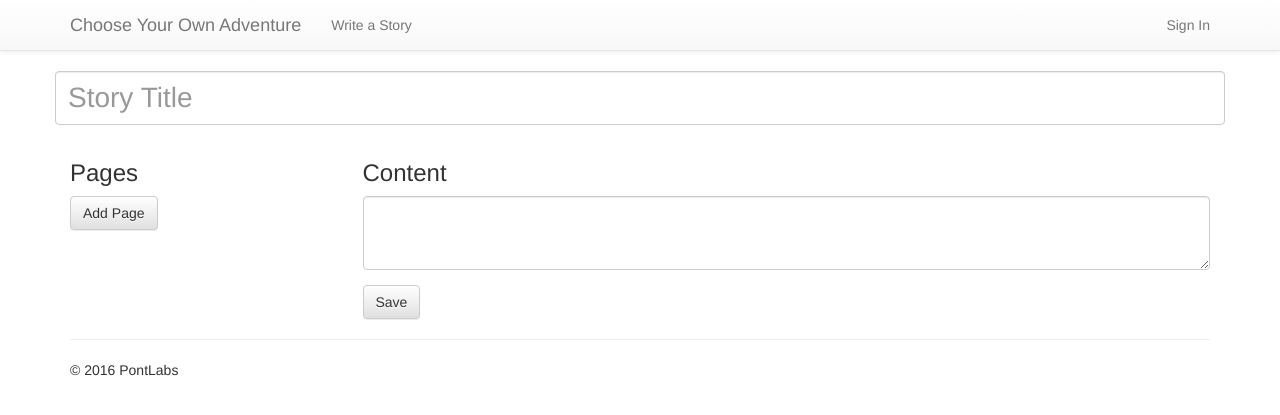
After one commit to seanpont/chooseyourownadventure, a Python web app: template templates/edit.html in a window 1280 px wide. The commit adds this page. Shown: the top 415 px of the page. Run offline with Jinja, Linux system fonts and the light colour scheme; the template is opened without the code that fills it, so the values that code supplies are empty; some libraries are stand-ins or nearby versions.

Commit message:
create a story, part 1

```diff
--- a/main.py
+++ b/main.py
@@ -1,9 +1,10 @@
 import webapp2
 import views
+import models
 
 config = {
   'webapp2_extras.sessions': {
-    'secret_key': 'Made for Cedric and Alexia'
+    'secret_key': models.SiteConfig.get().secret_key
   }
 }
 
--- a/templates/base.html
+++ b/templates/base.html
@@ -15,6 +15,7 @@
   <link rel="stylesheet" href="https://maxcdn.bootstrapcdn.com/bootstrap/3.3.6/css/bootstrap-theme.min.css"
         integrity="sha384-fLW2N01lMqjakBkx3l/M9EahuwpSfeNvV63J5ezn3uZzapT0u7EYsXMjQV+0En5r"
         crossorigin="anonymous">
+  {% block style %}{% endblock %}
 </head>
 <body role="document">
 
@@ -24,9 +25,12 @@
       <a class="navbar-brand" href="/">Choose Your Own Adventure</a>
     </div>
     <div id="navbar" class="navbar-collapse collapse">
+      <ul class="nav navbar-nav">
+        <li><a href="/create">Write a Story</a></li>
+      </ul>
       <ul class="nav navbar-nav navbar-right">
         {% if user %}
-            <li><a href="/account">Account</a></li>
+        <li><a href="/account">{{ user.nickname() }}</a></li>
         {% else %}
         <li><a href="/sign-in">Sign In</a></li>
         {% endif %}
@@ -40,7 +44,7 @@
   {% block content%}{% endblock %}
   <hr>
   <footer>
-        <p>&copy; 2015 PontLabs</p>
+    <p>&copy; 2016 PontLabs</p>
   </footer>
 </div>
 
--- /dev/null
+++ b/templates/edit.html
@@ -0,0 +1,41 @@
+{% extends "base.html" %}
+
+{% block content %}
+<div class="row">
+  <div class="form-group">
+    <input type="text" class="form-control large_input" id="title" placeholder="Story Title">
+  </div>
+</div>
+<div class="row">
+  <div class="col-md-3">
+    <h3>Pages</h3>
+    {% for page in pages %}
+    <p>
+      <a href="{{ path_for(story, page) }}">{{ page.summary() }}</a>
+    </p>
+    {% endfor %}
+    <button class="btn btn-default" type="submit">Add Page</button>
+  </div>
+  <div class="col-md-9">
+    <h3>Content</h3>
+    <div class="form-group">
+      <textarea class="form-control" rows="3">{{ page.text }}</textarea>
+    </div>
+    <button class="btn btn-default" type="submit">Save</button>
+  </div>
+</div>
+
+<script>
+  console.log("Hello world");
+</script>
+
+{% endblock %}
+
+{% block style %}
+<style type="text/css">
+  .large_input {
+    font-size: 28px;
+    height: auto;
+  }
+</style>
+{% endblock %}
```
Also changed, not shown: models.py (added, +55 -0 lines), views.py (+33 -8 lines). Lines whose indentation alone changed are shown as unchanged.
